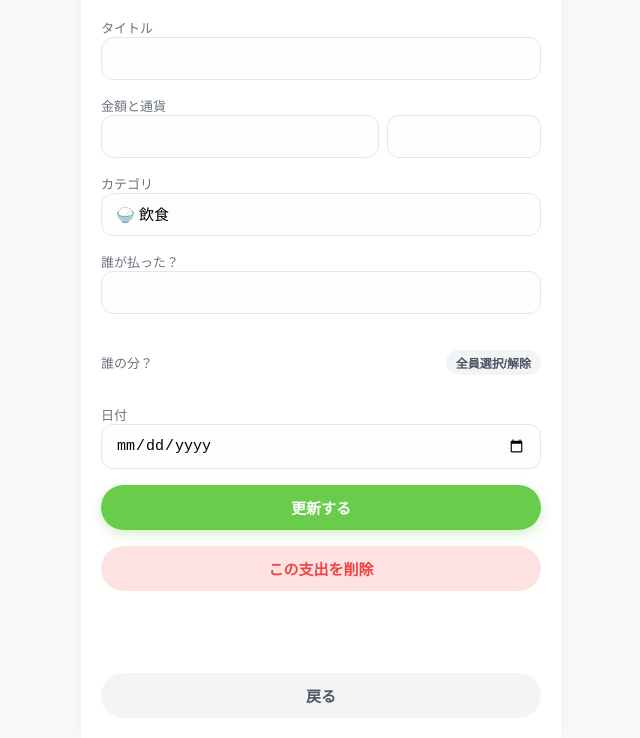
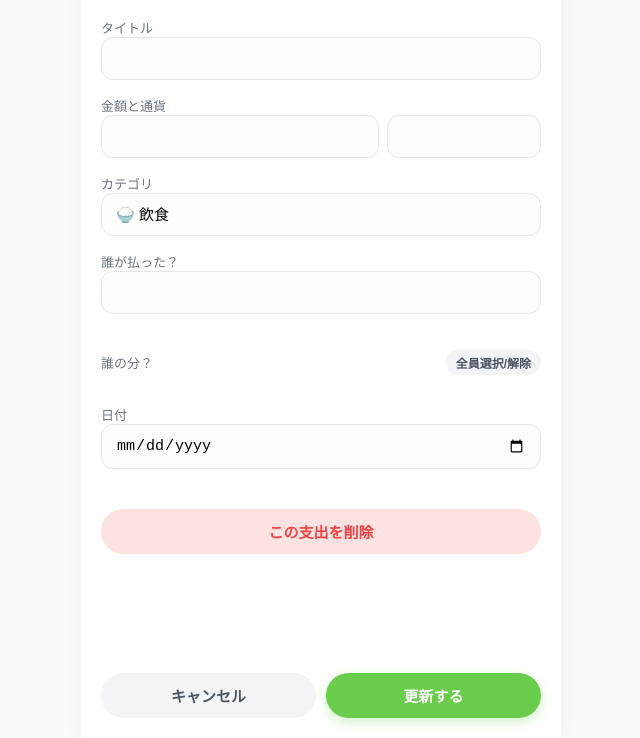
Before and after one commit to nixtusi/splitbill, a plain HTML site: page edit.html in a window 1280 px wide. Shown: the part 62-800 px from the top of the page, without its empty margins (319-959 px from the left). Drawn offline with Linux system fonts and the light colour scheme; no server answers.

```diff
--- a/edit.html
+++ b/edit.html
@@ -39,14 +39,14 @@
       <label class="muted">日付</label>
       <input id="expenseDate" type="date">
 
-      <button id="saveEditBtn" class="full">更新する</button>
-      <div style="margin-top:16px;">
+      <div style="margin-top:24px;">
         <button id="deleteExpenseBtn" class="secondary full danger">この支出を削除</button>
       </div>
     </section>
 
-    <div class="bottom-actions single">
-      <button id="backToGroupBtn" class="secondary full">戻る</button>
+    <div class="bottom-actions">
+      <button id="backToGroupBtn" class="secondary full">キャンセル</button>
+      <button id="saveEditBtn" class="full">更新する</button>
     </div>
   </main>
   <script type="module" src="firebase-config.js"></script>
```
Also changed, not shown: settings.html (+1 -1 lines).
